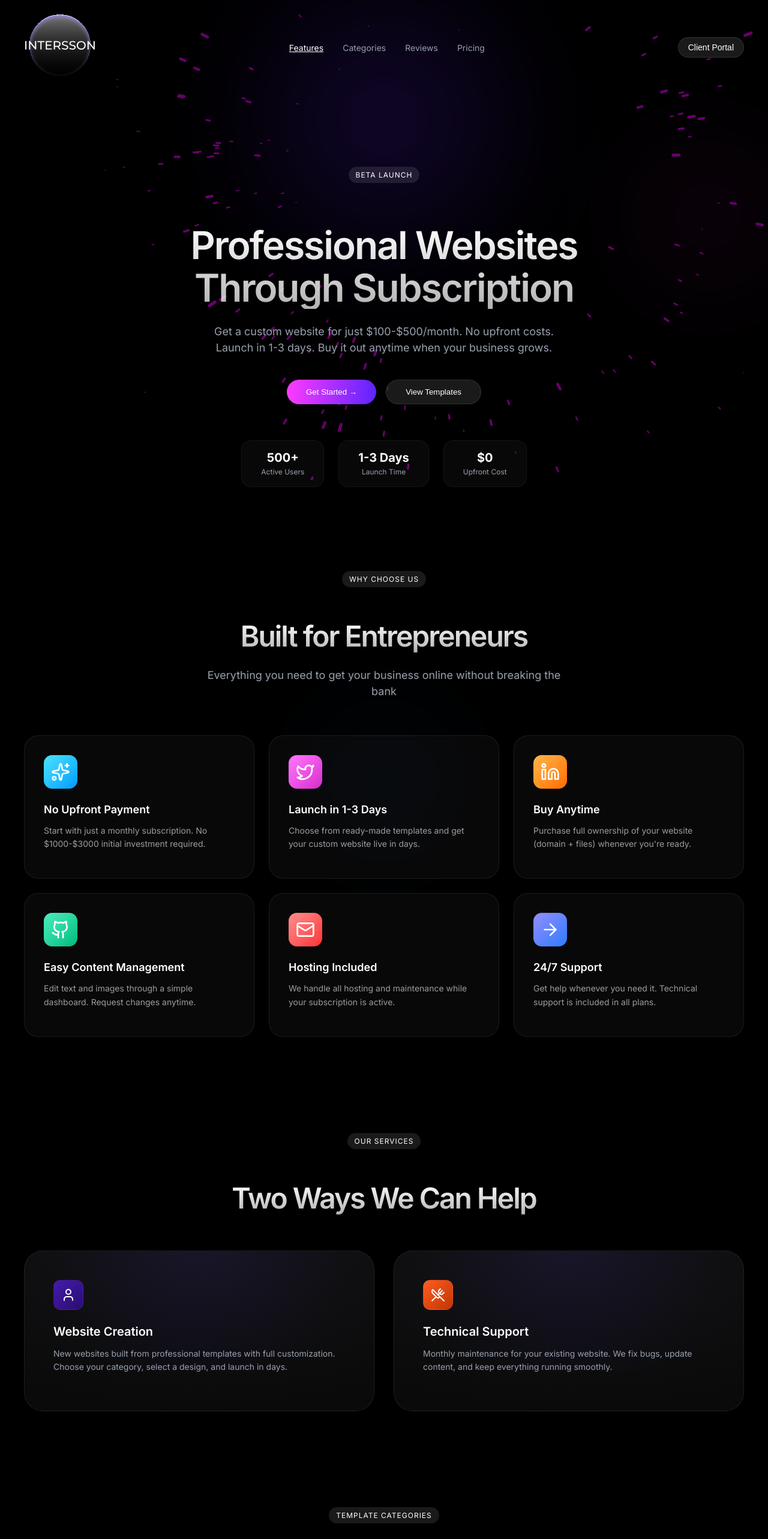
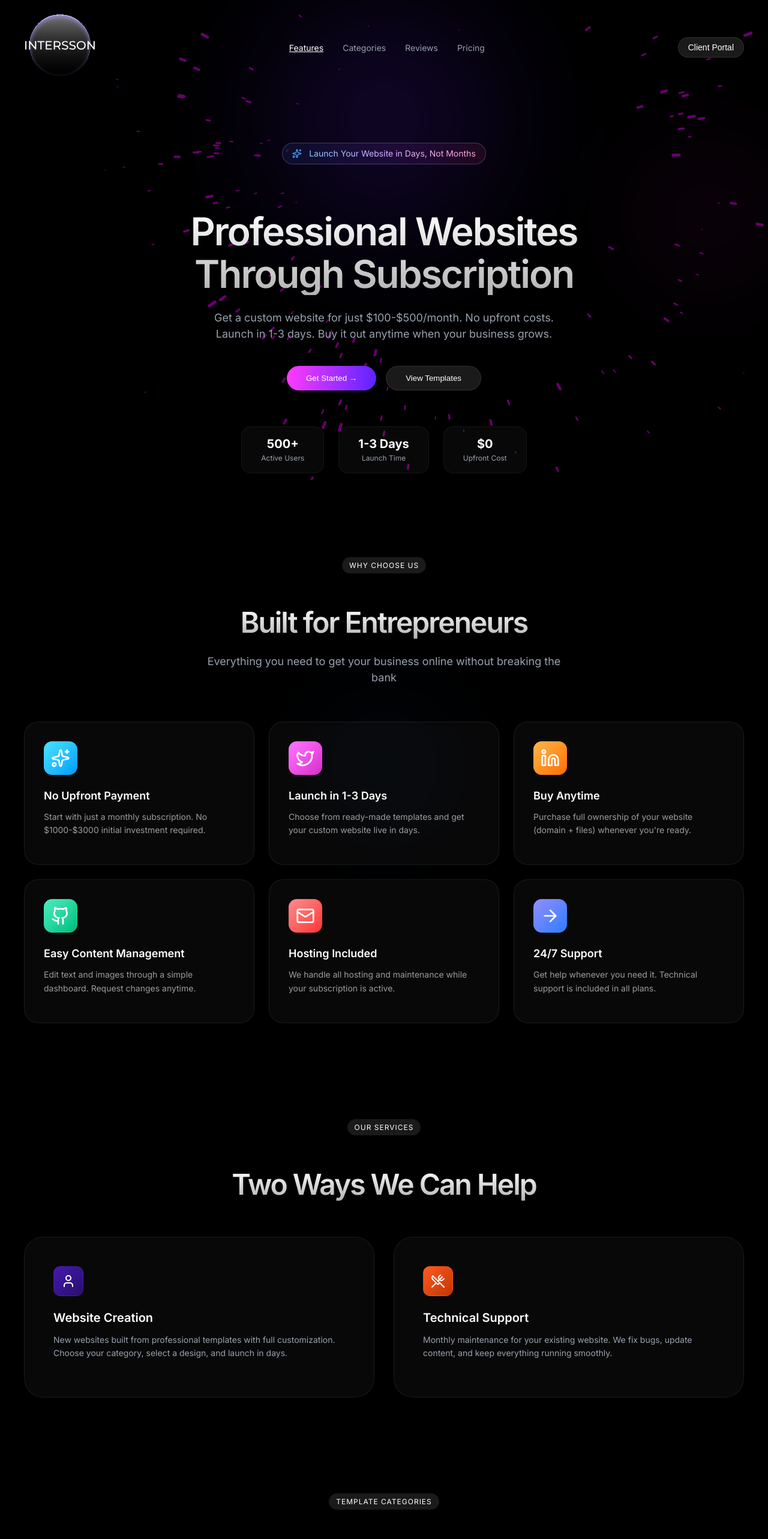
Before and after one commit to intersson-sir/Intersson, a Next.js app: page / in a window 1280 px wide. Shown: the top 2566 px of the page at 60% size. Built offline with nearby package versions, Linux system fonts and the light colour scheme.

Commit message:
Update Hero section (new badge, improved padding) and unify Service cards style

```diff
--- a/src/app/page.module.css
+++ b/src/app/page.module.css
@@ -35,7 +35,7 @@
 /* Hero Section */
 .hero {
     position: relative;
-    padding: 120px 20px 60px;
+    padding: 80px 20px 60px;
     display: flex;
     flex-direction: column;
     align-items: center;
@@ -169,6 +169,30 @@
     letter-spacing: 1px;
     margin-bottom: 16px;
     display: inline-block;
+}
+
+.heroBadge {
+    display: inline-flex;
+    align-items: center;
+    gap: 12px;
+    padding: 8px 16px;
+    border-radius: 100px;
+    border: 1px solid rgba(255, 255, 255, 0.2);
+    background: linear-gradient(90deg, rgba(43, 127, 255, 0.1) 0%, rgba(173, 70, 255, 0.1) 50%, rgba(246, 51, 154, 0.1) 100%);
+    margin-bottom: 24px;
+    height: 36px;
+    box-sizing: border-box;
+}
+
+.heroBadgeText {
+    font-size: 14px;
+    font-weight: 400;
+    line-height: 1.4;
+    background: linear-gradient(90deg, rgb(142, 197, 255) 0%, rgb(218, 178, 255) 50%, rgb(253, 165, 213) 100%);
+    -webkit-background-clip: text;
+    -webkit-text-fill-color: transparent;
+    background-clip: text;
+    color: transparent;
 }
 
 /* New Features Grid */
@@ -541,12 +565,14 @@
 }
 
 .serviceCard {
-    background: radial-gradient(100% 100% at 50% 0%, rgba(20, 20, 25, 1) 0%, rgba(10, 10, 10, 1) 100%);
+    background: rgba(255, 255, 255, 0.03);
     border: 1px solid rgba(255, 255, 255, 0.08);
     border-radius: 32px;
     padding: 48px;
     position: relative;
     overflow: hidden;
+    backdrop-filter: blur(10px);
+    transition: all 0.3s ease;
 }
 
 .serviceCard::before {
@@ -555,9 +581,21 @@
     top: 0;
     left: 0;
     width: 100%;
-    height: 200px;
-    background: radial-gradient(circle at 50% 0%, rgba(92, 36, 255, 0.15), transparent 70%);
-    opacity: 0.5;
+    height: 100%;
+    background: linear-gradient(135deg, rgba(255, 255, 255, 0.1) 0%, rgba(255, 255, 255, 0) 100%);
+    opacity: 0;
+    transition: opacity 0.3s ease;
+    pointer-events: none;
+}
+
+.serviceCard:hover::before {
+    opacity: 1;
+}
+
+.serviceCard:hover {
+    border-color: rgba(255, 255, 255, 0.2);
+    transform: translateY(-4px);
+    box-shadow: 0 20px 60px rgba(0, 0, 0, 0.4);
 }
 
 /* Pricing */
--- a/src/app/page.tsx
+++ b/src/app/page.tsx
@@ -71,7 +71,10 @@ export default function Home() {
 
       {/* Hero Section */}
       <section className={styles.hero}>
-        <div className={styles.tag}>Beta Launch</div>
+        <div className={styles.heroBadge}>
+          <Image src="/assets/sparkle.svg" width={16} height={16} alt="" priority />
+          <span className={styles.heroBadgeText}>Launch Your Website in Days, Not Months</span>
+        </div>
         <h1 className={styles.title}>
           Professional Websites<br />
           Through Subscription
```
Also changed, not shown: public/assets/sparkle.svg (added).
